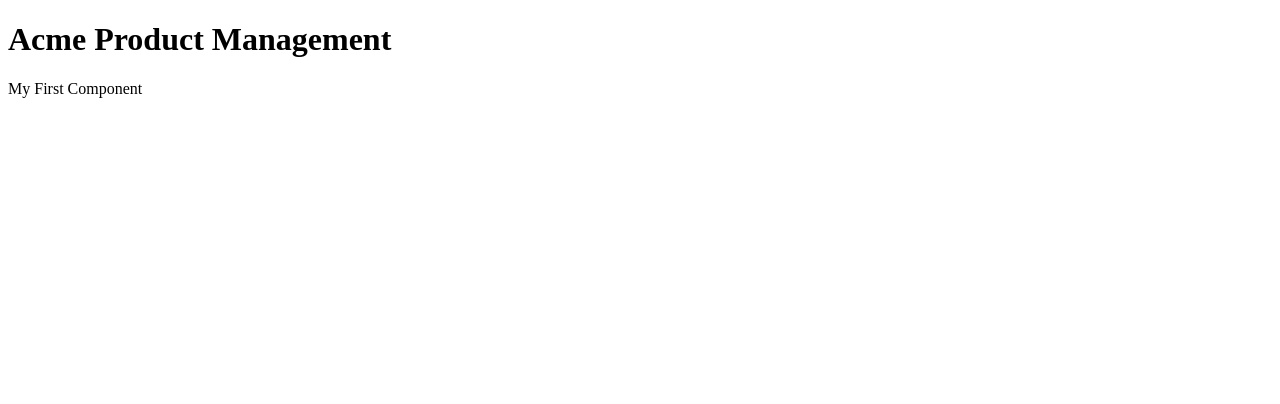
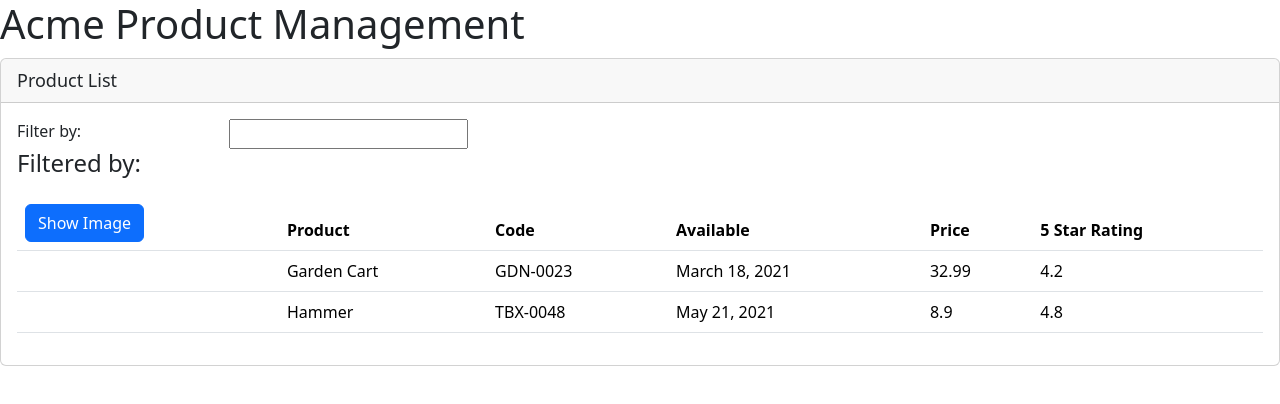
Before and after one commit to kiran-gondi/APM-ng, an Angular app: page / in a window 1280 px wide. Shown: the top 404 px of the page. Built offline with nearby package versions, Linux system fonts and the light colour scheme.

Commit message:
Chapte 5 - Templates, Interpolation and Directives

```diff
--- a/package.json
+++ b/package.json
@@ -18,6 +18,8 @@
     "@angular/platform-browser": "^14.0.0",
     "@angular/platform-browser-dynamic": "^14.0.0",
     "@angular/router": "^14.0.0",
+    "bootstrap": "^5.3.2",
+    "font-awesome": "^4.7.0",
     "rxjs": "~7.5.0",
     "tslib": "^2.3.0",
     "zone.js": "~0.11.4"
--- a/src/app/app.component.ts
+++ b/src/app/app.component.ts
@@ -5,7 +5,7 @@
   template: `
   <div>
     <h1>{{pageTitle}}</h1>
-      <div>My First Component</div>
+      <pm-products></pm-products>
   </div>`
 })
 
--- a/src/app/app.module.ts
+++ b/src/app/app.module.ts
@@ -2,10 +2,12 @@
 import { BrowserModule } from '@angular/platform-browser';
 
 import { AppComponent } from './app.component';
+import { ProductListComponent } from './products/product-list.component';
 
 @NgModule({
   declarations: [
-    AppComponent
+    AppComponent,
+    ProductListComponent
   ],
   imports: [
     BrowserModule
--- /dev/null
+++ b/src/app/products/product-list.component.html
@@ -0,0 +1,48 @@
+<div class='card'>
+    <div class='card-header'>
+      {{pageTitle}}
+    </div>
+    <div class='card-body'>
+      <div class='row'>
+        <div class='col-md-2'>Filter by:</div>
+        <div class='col-md-4'>
+          <input type='text' />
+        </div>
+      </div>
+      <div class='row'>
+        <div class='col-md-6'>
+          <h4>Filtered by: </h4>
+        </div>
+      </div>
+      <div class='table-responsive'>
+        <table class='table'
+               *ngIf='products.length'>
+          <thead>
+            <tr>
+              <th>
+                <button class='btn btn-primary'>
+                  Show Image
+                </button>
+              </th>
+              <th>Product</th>
+              <th>Code</th>
+              <th>Available</th>
+              <th>Price</th>
+              <th>5 Star Rating</th>
+            </tr>
+          </thead>
+          <tbody>
+            <tr *ngFor='let product of products'>
+              <td></td>
+              <td>{{ product.productName }}</td>
+              <td>{{ product.productCode }}</td>
+              <td>{{ product.releaseDate }}</td>
+              <td>{{ product.price }}</td>
+              <td>{{ product.starRating }}</td>
+            </tr>
+          </tbody>
+        </table>
+      </div>
+
+    </div>
+  </div>
--- /dev/null
+++ b/src/app/products/product-list.component.ts
@@ -0,0 +1,31 @@
+import { Component } from "@angular/core";
+
+@Component({
+  selector: 'pm-products',
+  templateUrl: './product-list.component.html'
+})
+export class ProductListComponent {
+  pageTitle: string = 'Product List';
+  products: any[] = [
+    {
+      "productId": 2,
+      "productName": "Garden Cart",
+      "productCode": "GDN-0023",
+      "releaseDate": "March 18, 2021",
+      "description": "15 gallon capacity rolling garden cart",
+      "price": 32.99,
+      "starRating": 4.2,
+      "imageUrl": "assets/images/garden_cart.png"
+    },
+    {
+      "productId": 5,
+      "productName": "Hammer",
+      "productCode": "TBX-0048",
+      "releaseDate": "May 21, 2021",
+      "description": "Curved claw steel hammer",
+      "price": 8.9,
+      "starRating": 4.8,
+      "imageUrl": "assets/images/hammer.png"
+    }
+  ];
+}
--- a/src/styles.css
+++ b/src/styles.css
@@ -1,4 +1,7 @@
 /* You can add global styles to this file, and also import other style files */
+@import "~bootstrap/dist/css/bootstrap.min.css";
+@import "~font-awesome/css/font-awesome.min.css";
+
 div.card-header {
  font-size: large;
 }
```
Also changed, not shown: 1 other file (tests, documents, lock files or other folders).
